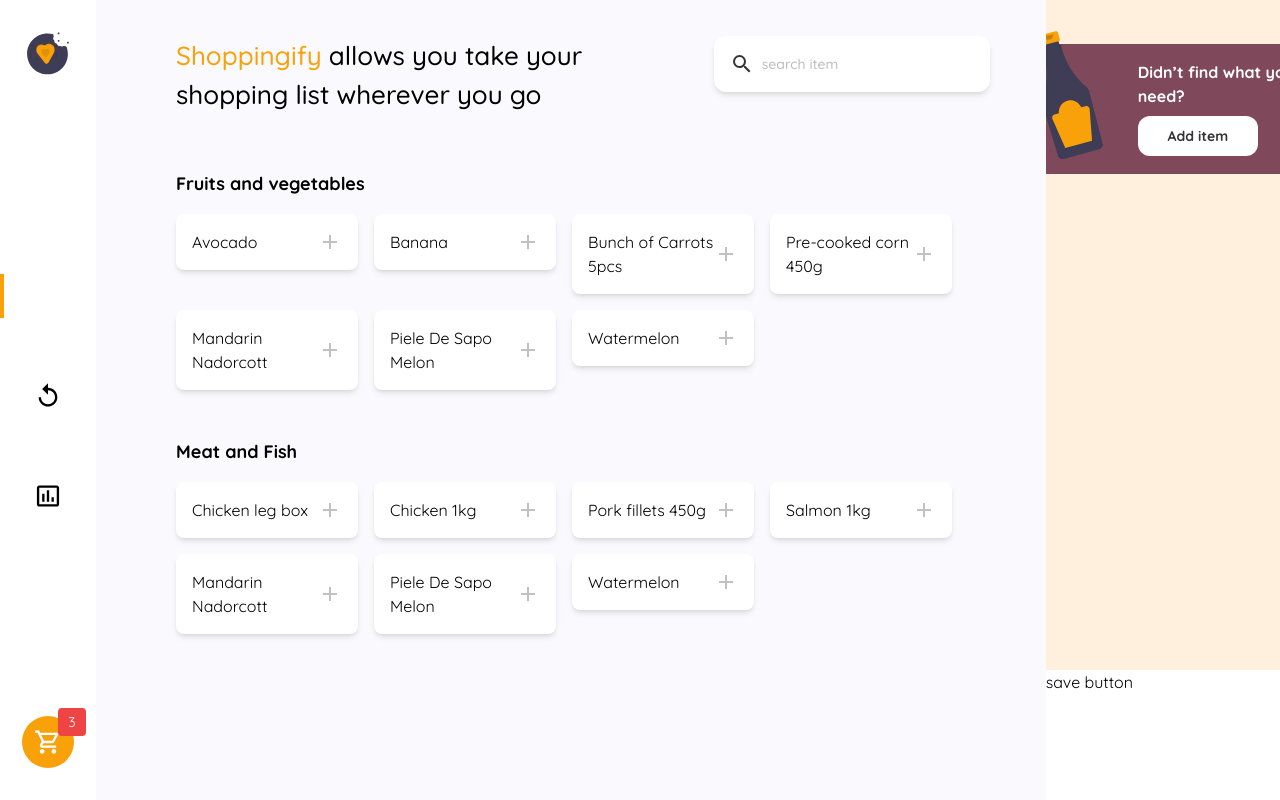
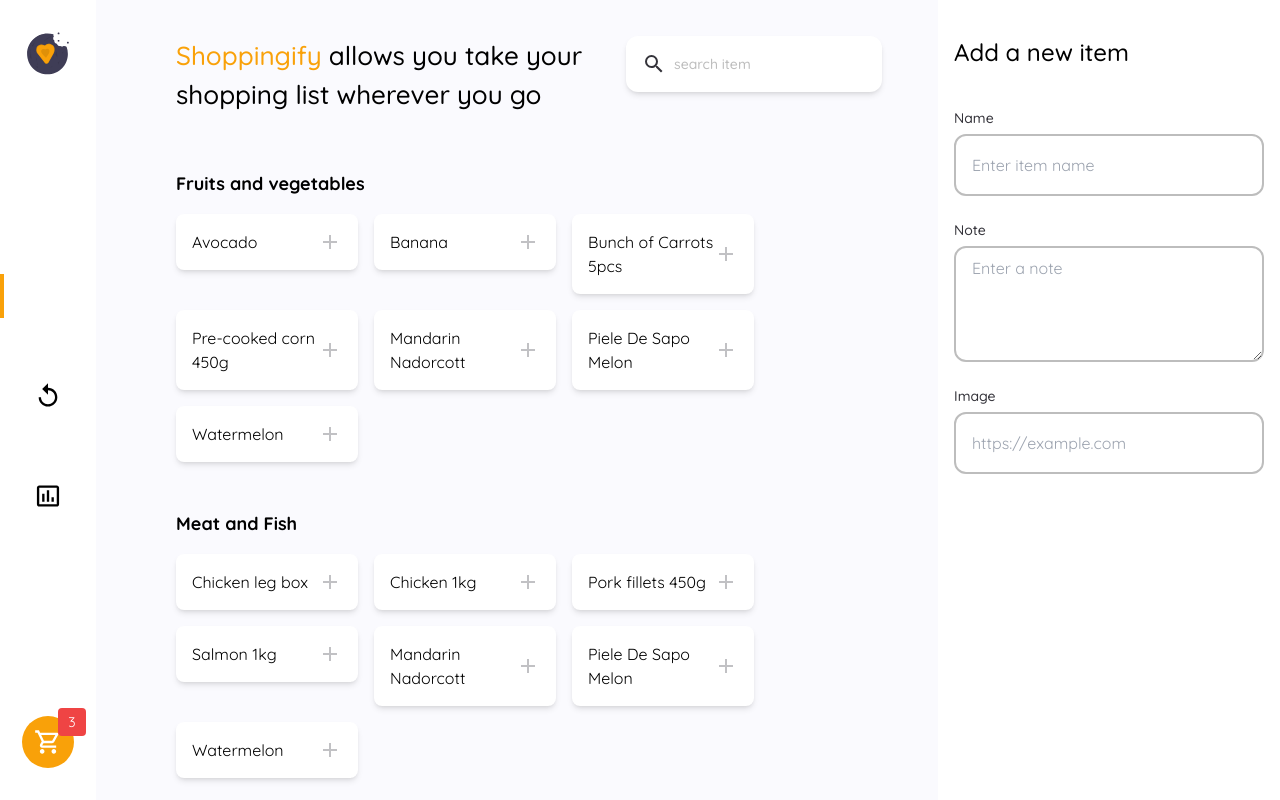
Before and after one commit to OsamaMalik651/shoppingify-master, a React (Create React App) app in the folder client/: page / in a window 1280 px wide. Built offline with nearby package versions, Linux system fonts and the light colour scheme; some icons are missing.

Commit message:
completed shoppingList component created item, itemDetails, ShoppingListItem component updated itemsPage

```diff
--- a/client/src/Pages/ItemsPage/index.js
+++ b/client/src/Pages/ItemsPage/index.js
@@ -1,7 +1,8 @@
 import React, { useState } from 'react'
 import Item from '../../components/Item'
 import { MdSearch } from "react-icons/md";
-import { ReactComponent as BottleIcon } from "../../assets/bottle.svg";
+import ShoppingList from '../../components/ShoppingList';
+import AddItem from '../../components/AddItem';
 
 const ItemsPage = () => {
     const [searchTerm, setSearchTerm] = useState('');
@@ -64,21 +65,9 @@
                     {renderedItems}
                 </div>
             </div>
-            <div className='bg-bgLightOrange max-w-[390px] flex flex-col basis-1/3 pt-11 overflow-y-scroll '>
-                <div className='flex flex-col flex-1 ps-11 pe-7 items-center ' >
-                    <div className='bg-[#80485B] flex flex-1 max-h-[130px] w-[310px] rounded-3xl px-7 relative py-4'>
-                        <BottleIcon className='absolute -top-[18px] left-2' />
-                        <div className='ml-auto flex flex-1 max-w-[160px] flex-col gap-2'>
-                            <span className='text-white text-base font-bold'>Didn’t find what you need?</span>
-                            <button className='bg-white text-iconBlack text-sm font-bold  py-[10px] h-10 w-[120px] rounded-xl'>Add item</button>
-                        </div>
-
-                    </div>
-                    <div></div>
-                </div>
-                <div className='bg-white flex-1 max-h-[130px]'>
-                    save button
-                </div>
+            <div className=' max-w-[390px] flex flex-col basis-1/3'>
+                {/* <ShoppingList shoppingList={{}} /> */}
+                <AddItem />
             </div>
         </div>
 
--- /dev/null
+++ b/client/src/components/AddItem/index.js
@@ -0,0 +1,22 @@
+import React from 'react'
+import Input from '../Input'
+
+const AddItem = () => {
+    return (
+        <div className='bg-white flex flex-1 py-9 px-4 flex-col gap-10'>
+            <div className=''>
+                <h1 className='text-2xl font-medium'>Add a new item</h1>
+            </div>
+            <div className='flex flex-col gap-6'>
+                <form action="" className='flex flex-col gap-6'>
+                    <Input title="Name" type="text" />
+                    <Input title="Note" type="textarea" />
+                    <Input title="Image" type="url" />
+                </form>
+            </div>
+
+        </div>
+    )
+}
+
+export default AddItem
--- /dev/null
+++ b/client/src/components/Input/index.js
@@ -0,0 +1,26 @@
+import React from 'react'
+
+const Input = ({ title, type }) => {
+    return (<>
+        {type !== "textarea" ? <div className='flex flex-col gap-y-1.5' >
+            <label htmlFor={title} className='text-[#34333A] text-sm font-medium'>{title}</label>
+            <input
+                className='w-[310px] h-[62px] px-4 border-2 border-[#BDBDBD] rounded-xl outline-none focus:border-bgOrange'
+                type={type}
+                name={title}
+                // placeholder={
+                //     `${type === 'url' && 'https://example.com'}` ||
+                //     `${type === 'text' && 'Enter item name'}`}
+                placeholder={(type === 'url' && 'https://example.com') || (type === 'text' && 'Enter item name')}
+            />
+        </div> : <div className='flex flex-col gap-y-1.5' >
+            <label htmlFor={title} className='text-[#34333A] text-sm font-medium'>{title}</label>
+            <textarea name={title} className='w-[310px] px-4 py-2 border-2 border-[#BDBDBD] rounded-xl outline-none focus:border-bgOrange' rows="4" placeholder="Enter a note" />
+        </div>}
+    </>
+
+
+    )
+}
+
+export default Input
--- /dev/null
+++ b/client/src/components/ItemDetails/index.js
@@ -0,0 +1,9 @@
+import React from 'react'
+
+const ItemDetails = () => {
+    return (
+        <div>ItemDetails</div>
+    )
+}
+
+export default ItemDetails
--- /dev/null
+++ b/client/src/components/ShoppingList/index.js
@@ -0,0 +1,68 @@
+import React from 'react'
+import { ReactComponent as BottleIcon } from "../../assets/bottle.svg";
+import ShoppingListItem from '../ShoppingListItem';
+
+
+const ShoppingList = () => {
+    var shoppingList = [
+        { id: "1", name: "Avocado", count: "3", category: "Fruits and vegetables" },
+        { id: "2", name: "Pre-cooked corn 450g", count: "1", category: "Fruits and vegetables" },
+        { id: "3", name: "Chicken 1kg", count: "3", category: "Meat and Fish" },
+        { id: "4", name: "Pork fillets 450g", count: "1", category: "Meat and Fish" },
+        { id: "5", name: "Salmon 1kg", count: "1", category: "Meat and Fish" },
+        { id: "6", name: "Mandarin Nadorcott", count: "1", category: "Meat and Fish" },
+        { id: "7", name: "Piele De Sapo Melon", count: "2", category: "Meat and Fish" },
+        { id: "8", name: "Chicken leg box", count: "3", category: "Meat and Fish" },
+        { id: "9", name: "Piele De Sapo Melon", count: "4", category: "Meat and Fish" },
+        { id: "10", name: "Watermelon", count: "6", category: "Meat and Fish" },
+        { id: "11", name: "Piele De Sapo Melon", count: "2", category: "Meat and Fish" },
+        { id: "12", name: "Chicken leg box", count: "3", category: "Meat and Fish" },
+        { id: "13", name: "Piele De Sapo Melon", count: "4", category: "Meat and Fish" },
+        { id: "14", name: "Watermelon", count: "6", category: "Meat and Fish" },];
+    const rows = [];
+    let lastCategory = null;
+
+    shoppingList.forEach((item) => {
+        if (item.category !== lastCategory) {
+            rows.push(<div className='text-[#828282] font-medium text-sm py-[10px]'><h6>{item.category}</h6></div>)
+        }
+        rows.push(<ShoppingListItem item={item} edit={item.id === "3" && true} />)
+        lastCategory = item.category;
+    })
+
+    return (
+        <div className='bg-bgLightOrange flex flex-1 flex-col pt-11'>
+            <div className='flex flex-col flex-1' >
+                <div className='bg-[#80485B] flex flex-1 self-center max-h-[130px] min-w-[310px] rounded-3xl relative  px-7'>
+                    <BottleIcon className='absolute -top-[18px] left-2' />
+                    <div className='ml-auto flex flex-1 max-w-[160px] flex-col gap-2 py-[18px]' >
+                        <span className='text-white text-base font-bold'>Didn’t find what you need?</span>
+                        <button className='bg-white text-iconBlack text-sm font-bold  py-[10px] h-10 w-[120px] rounded-xl'>Add item</button>
+                    </div>
+                </div>
+                <div className='flex flex-col flex-1 w-full ps-11 pe-7 pt-11 gap-10 overflow-y-scroll max-h-[756px]'>
+                    <div className='text-2xl font-bold'>
+                        <h1>Shopping List</h1>
+                    </div>
+                    <div className='flex flex-col flex-1 pe-4'>
+                        {rows}
+                    </div>
+                </div>
+                <div className='bg-white flex flex-1 max-h-[130px] w-full justify-self-end justify-center items-center'>
+                    <div className='flex flex-1 h-full max-h-[60px] max-w-[310px] rounded-xl shadow-md
+                   focus-within:outline focus-within:outline-2 focus-within:outline-bgOrange
+                    '>
+                        <input
+                            className='flex flex-1 border-none rounded-xl px-[18px] outline-none active:'
+                            type="text" placeholder='Enter List name' />
+                        <button
+                            className='flex flex-1 max-w-[86px] items-center justify-center bg-bgOrange rounded-lg text-white text-base font-bold translate-x-0'
+                        >Save</button>
+                    </div>
+                </div>
+            </div>
+        </div>
+    )
+}
+
+export default ShoppingList
--- /dev/null
+++ b/client/src/components/ShoppingListItem/index.js
@@ -0,0 +1,36 @@
+import React, { useState } from 'react'
+import { MdDeleteOutline, MdRemove, MdOutlineAdd } from "react-icons/md";
+
+
+const ShoppingListItem = ({ item, edit }) => {
+    const [itemcount, setItemCount] = useState(parseInt(item.count));
+    const [isEditItem, setIsEditItem] = useState(edit);
+
+    const handleCountClick = () => {
+        setIsEditItem(!isEditItem)
+        // update the item count in the parent component through passed update funciton in the future.
+    }
+
+    return (
+        <div className='shoppingListItem' >
+            <h1 className=''>{item.name}</h1>
+            {!isEditItem && <button className='shoppingListItemCount' onClick={() => setIsEditItem(!isEditItem)}>{item.count} pcs</button>}
+            {isEditItem &&
+                <div className='shoppingListItemEdit'>
+                    <div className='shoppingListItemDelete'><MdDeleteOutline /></div>
+                    <div className='flex gap-2 items-center'>
+                        <span className='shoppingListItemCountUpdate' onClick={() => { setItemCount(itemcount - 1) }}> <MdRemove /></span>
+                        <span className='shoppingListItemCount'
+                            onClick={handleCountClick}
+                        >{itemcount} pcs</span>
+                        <span className='shoppingListItemCountUpdate'
+                            onClick={() => { setItemCount(itemcount + 1) }}
+                        ><MdOutlineAdd /></span>
+                    </div>
+                </div>
+            }
+        </div>
+    )
+}
+
+export default ShoppingListItem
--- a/client/src/index.css
+++ b/client/src/index.css
@@ -38,3 +38,23 @@
   margin-top: -5px;
   margin-left: -5px;
 }
+
+/* Shopping List Item Component */
+.shoppingListItem {
+  @apply flex justify-between items-center my-3 gap-2 bg-bgLightOrange;
+}
+.shoppingListItem > h1 {
+  @apply text-black text-lg font-medium flex-1;
+}
+.shoppingListItemCount {
+  @apply text-bgOrange border-2 border-bgOrange rounded-full py-2 px-5 text-xs font-bold cursor-pointer;
+}
+.shoppingListItemEdit {
+  @apply bg-white rounded-md flex flex-1 h-11 items-center justify-between gap-2 min-w-[174px];
+}
+.shoppingListItemDelete {
+  @apply bg-bgOrange h-full flex flex-1 max-w-[38px] rounded-lg text-white items-center justify-center text-xl cursor-pointer;
+}
+.shoppingListItemCountUpdate {
+  @apply text-bgOrange text-2xl cursor-pointer;
+}
```
